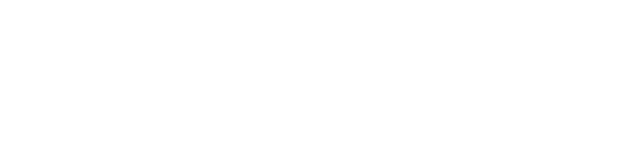
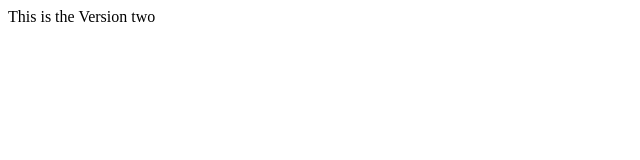
Before and after one commit to Rohan122002/Git-Practice, a plain HTML site: page index.html in a window 1280 px wide. Shown: the whole page, without its empty margins (0-640 px from the left). Drawn offline with Linux system fonts and the light colour scheme.

Commit message:
The v2 version of index.html

```diff
--- a/index.html
+++ b/index.html
@@ -6,6 +6,6 @@
     <title>Document</title>
 </head>
 <body>
-
+    <header>This is the Version two</header>
 </body>
 </html>
```
